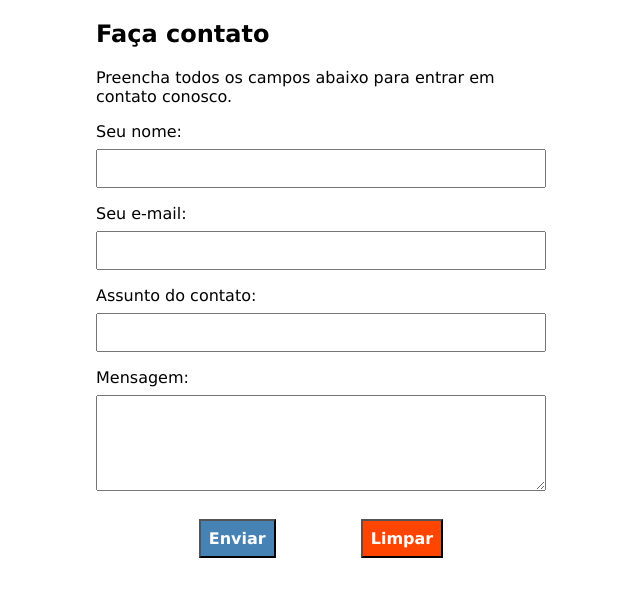
After one commit to Luca-Moura/PHP_DB_02, a PHP site: page /contato.php in a window 1280 px wide. The commit adds this page. Shown: the top 597 px of the page, without its empty margins (319-959 px from the left). Run offline with PHP 8.4, Linux system fonts and the light colour scheme.

Commit message:
Aula PHP 12 Prof1

```diff
--- /dev/null
+++ b/contato.php
@@ -0,0 +1,48 @@
+<!DOCTYPE html>
+<html lang="pt-BR">
+
+<head>
+    <meta charset="UTF-8">
+    <meta http-equiv="X-UA-Compatible" content="IE=edge">
+    <meta name="viewport" content="width=device-width, initial-scale=1.0">
+    <link rel="stylesheet" href="style.css">
+    <title>Faça contato</title>
+</head>
+
+<body>
+
+    <form action="envia.php" method="post">
+
+        <h2>Faça contato</h2>
+        <p>Preencha todos os campos abaixo para entrar em contato conosco.</p>
+
+        <p>
+            <label for="nome">Seu nome:</label>
+            <input type="text" name="nome" id="nome" required minlength="3">
+        </p>
+
+        <p>
+            <label for="email">Seu e-mail:</label>
+            <input type="email" name="email" id="email" required>
+        </p>
+
+        <p>
+            <label for="assunto">Assunto do contato:</label>
+            <input type="text" name="assunto" id="assunto" required minlength="5">
+        </p>
+
+        <p>
+            <label for="mensagem">Mensagem:</label>
+            <textarea name="mensagem" id="mensagem" required minlength="5"></textarea>
+        </p>
+
+        <p>
+            <button type="submit">Enviar</button>
+            <button type="reset">Limpar</button>
+        </p>
+
+    </form>
+
+</body>
+
+</html>
--- /dev/null
+++ b/style.css
@@ -0,0 +1,59 @@
+* {
+    box-sizing: border-box;
+}
+
+html, body {
+    font-family: 'Lucida Sans', 'Lucida Sans Regular', 'Lucida Grande', 'Lucida Sans Unicode', Geneva, Verdana, sans-serif;
+    /* 1rem */
+    font-size: 16px;
+}
+
+label {
+    display: block;
+}
+
+input, textarea, button {
+    font-family: inherit;
+    font-size: inherit;
+    padding: 0.5rem;
+    margin-top: .5rem;
+}
+
+input, textarea {
+    width: 100%;
+}
+
+textarea {
+    height: 6rem;
+}
+
+button {
+    background-color: steelblue;
+    color: white;
+    font-weight: bold;
+    cursor: pointer;
+}
+
+button[type="reset"] {
+    background-color: orangered;
+    margin-left: 5rem;
+}
+
+button:hover {
+    background-color: rgb(121, 172, 214);
+}
+
+button[type="reset"]:hover {
+    background-color: rgb(255, 119, 70);
+}
+
+form p:last-child {
+    text-align: center;
+}
+
+form {
+    position: relative;
+    width: 100%;
+    max-width: 450px;
+    margin: auto;
+}
```
Also changed, not shown: conn.php (+22 -8 lines), create.php (deleted, +0 -26 lines), create_produto.php (deleted, +0 -26 lines), delete.php (deleted, +0 -11 lines), envia.php (added, +125 -0 lines), lista.php (renamed from read_all.php, +24 -1 lines), read_one.php (deleted, +0 -19 lines), review.sql (deleted, +0 -73 lines), sitephp.sql (added, +16 -0 lines), update.php (deleted, +0 -17 lines), read.php (deleted).
